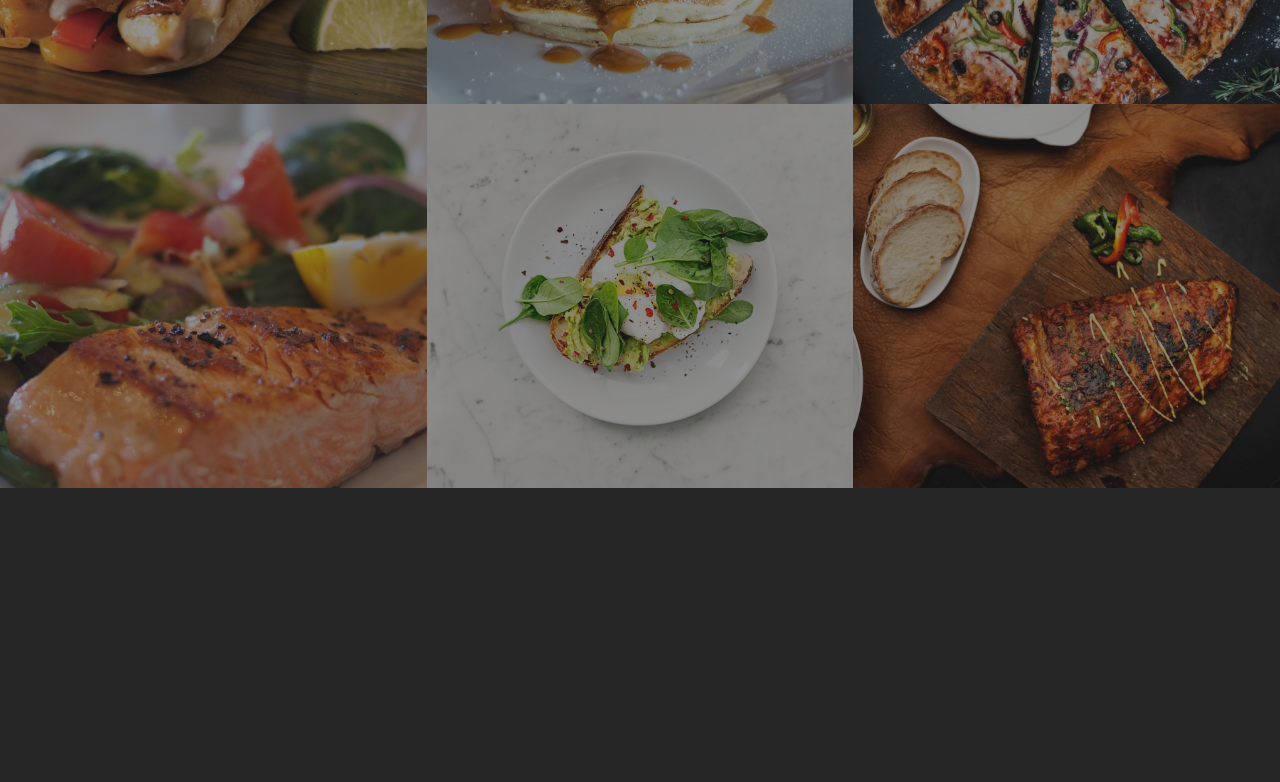
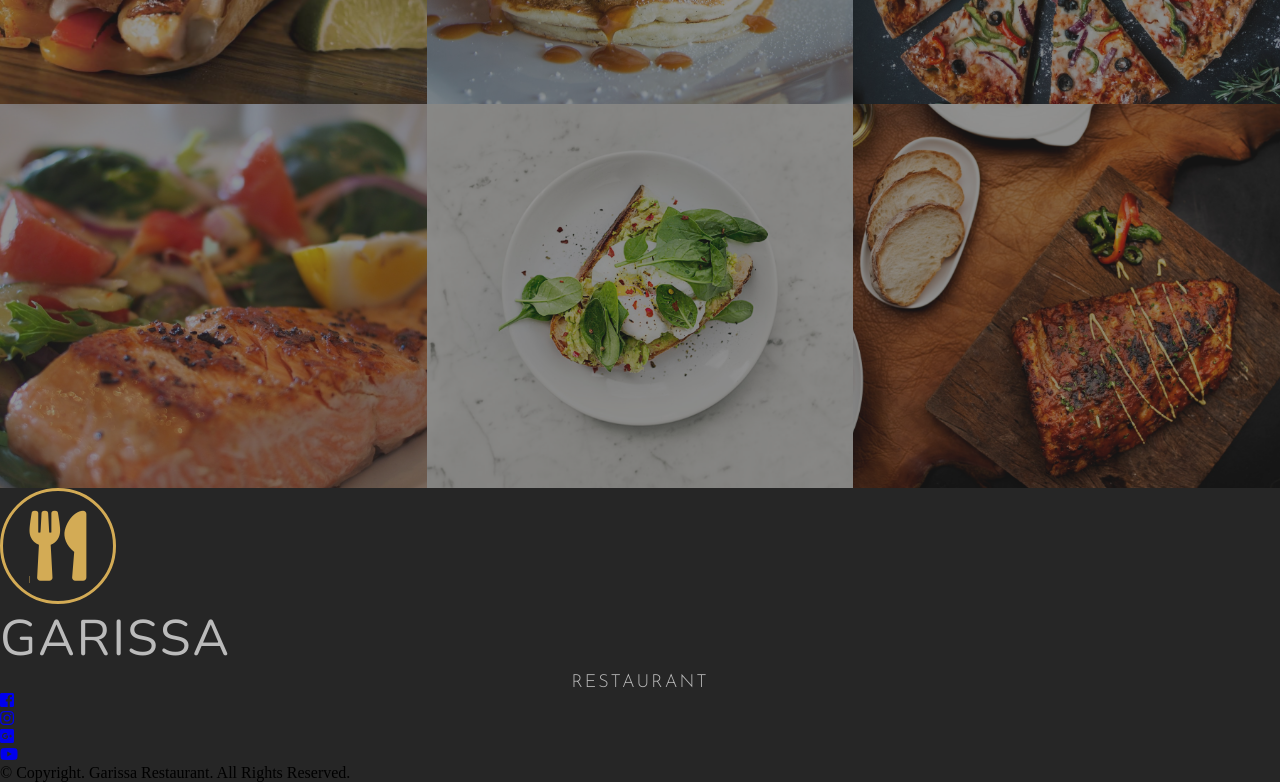
Before and after one commit to MohamedIsaak/Garissa-restaurant, a website: page index.html in a window 1280 px wide. Shown: the part 1800-2582 px from the top of the page. Before the commit the page ends 2288 px from the top, so only its background shows below. Drawn offline with nearby package versions, Linux system fonts and the light colour scheme.

Commit message:
finish the markup for the footer

```diff
--- a/index.html
+++ b/index.html
@@ -106,5 +106,28 @@
     </div>
   </section>
   <!-- End of Gallery -->
+
+  <!-- Footer -->
+  <footer class="footer">
+    <div class="footer-header">
+      <a href="#" class="logo"><i class="fas fa-utensils"></i></a>
+      <div>
+        <h1 class="main-name">Garissa</h1>
+        <p class="sub-name">Restaurant</p>
+      </div>
+    </div>
+    <div class="footer-social-media">
+      <ul class="social-media">
+        <li class="social-media-item"><a href="#" class="social-media-link"><i class="fab fa-facebook-square"></i></a></li>
+        <li class="social-media-item"><a href="#" class="social-media-link"><i class="fab fa-instagram"></i></a></li>
+        <li class="social-media-item"><a href="#" class="social-media-link"><i class="fab fa-google-plus-square"></i></a></li>
+        <li class="social-media-item"><a href="#" class="social-media-link"><i class="fab fa-youtube"></i></a></li>
+      </ul>
+    </div>
+    <div class="footer-copyright">
+      <p class="footer-copyright-paragraph">&copy; Copyright. Garissa Restaurant. All Rights Reserved.</p>
+    </div>
+  </footer>
+  <!-- End of Footer -->
 </body>
 </html>
```
